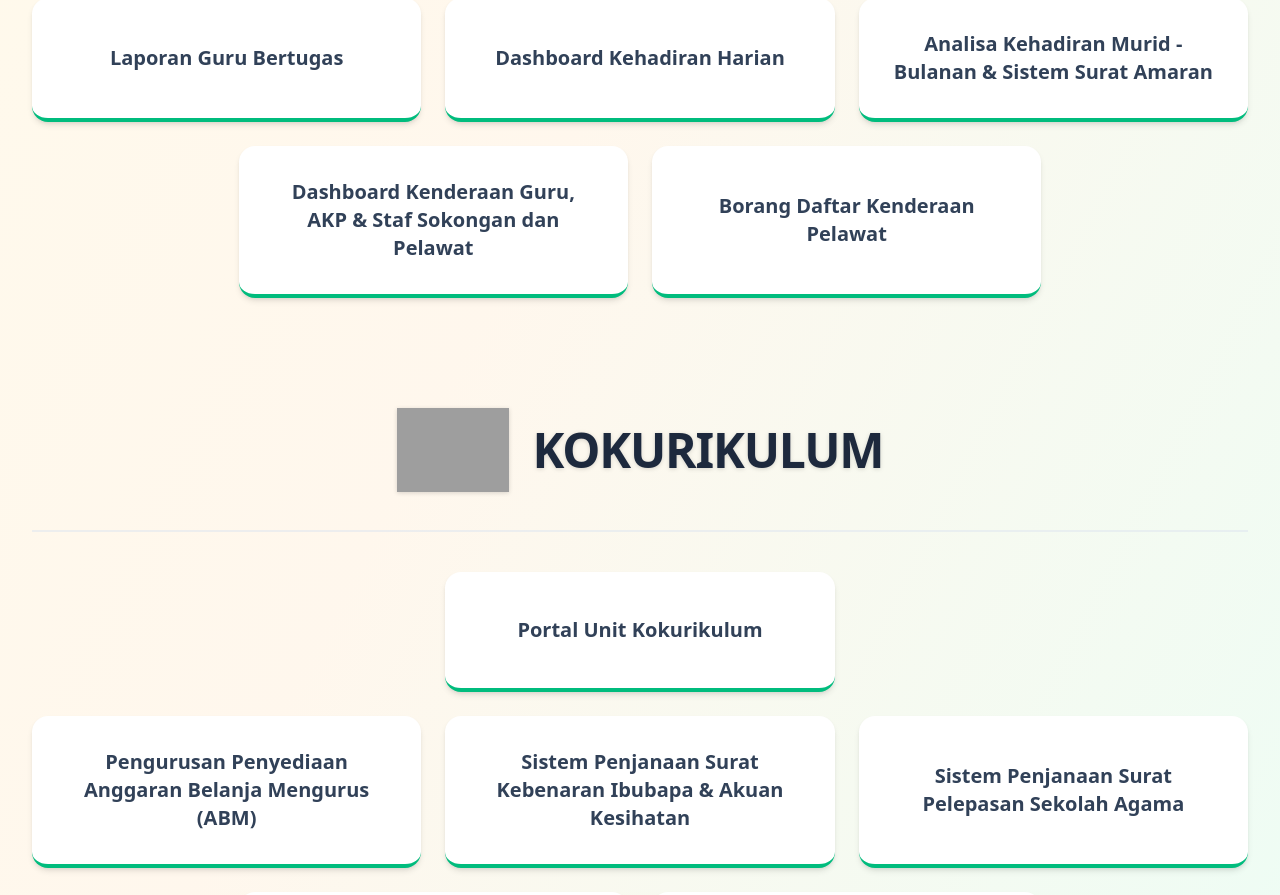
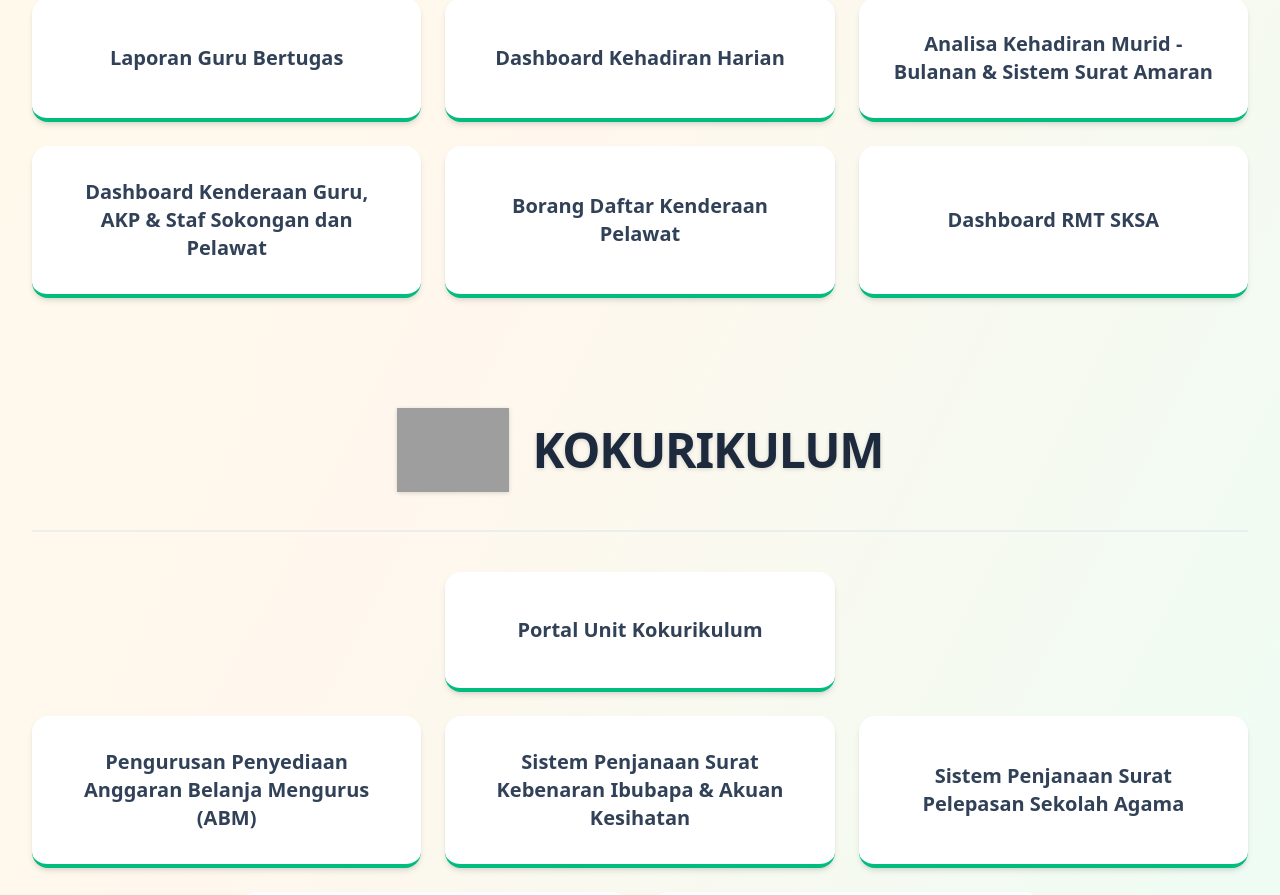
Before and after one commit to g-25360245-glitch/SENARAI-WEB-APP-SKSA, a React (Vite) app: page / in a window 1280 px wide. Shown: the part 1258-2153 px from the top of the page. Built offline with nearby package versions, Linux system fonts and the light colour scheme; grey boxes are pictures that could not be loaded.

Commit message:
Add files via upload

```diff
--- a/src/App.tsx
+++ b/src/App.tsx
@@ -58,6 +58,11 @@ const SENARAI_APLIKASI: AppData[] = [
   {
     title: "Borang Daftar Kenderaan Pelawat",
     url: "https://borang-kenderaan-keluar-masuk-sksa.vercel.app/",
+    category: "HEM"
+  },
+  {
+    title: "Dashboard RMT SKSA",
+    url: "https://dashboard-rmt-sksa.vercel.app/",
     category: "HEM"
   },
   {
```
Also changed, not shown: 1 other file (tests, documents, lock files or other folders).
